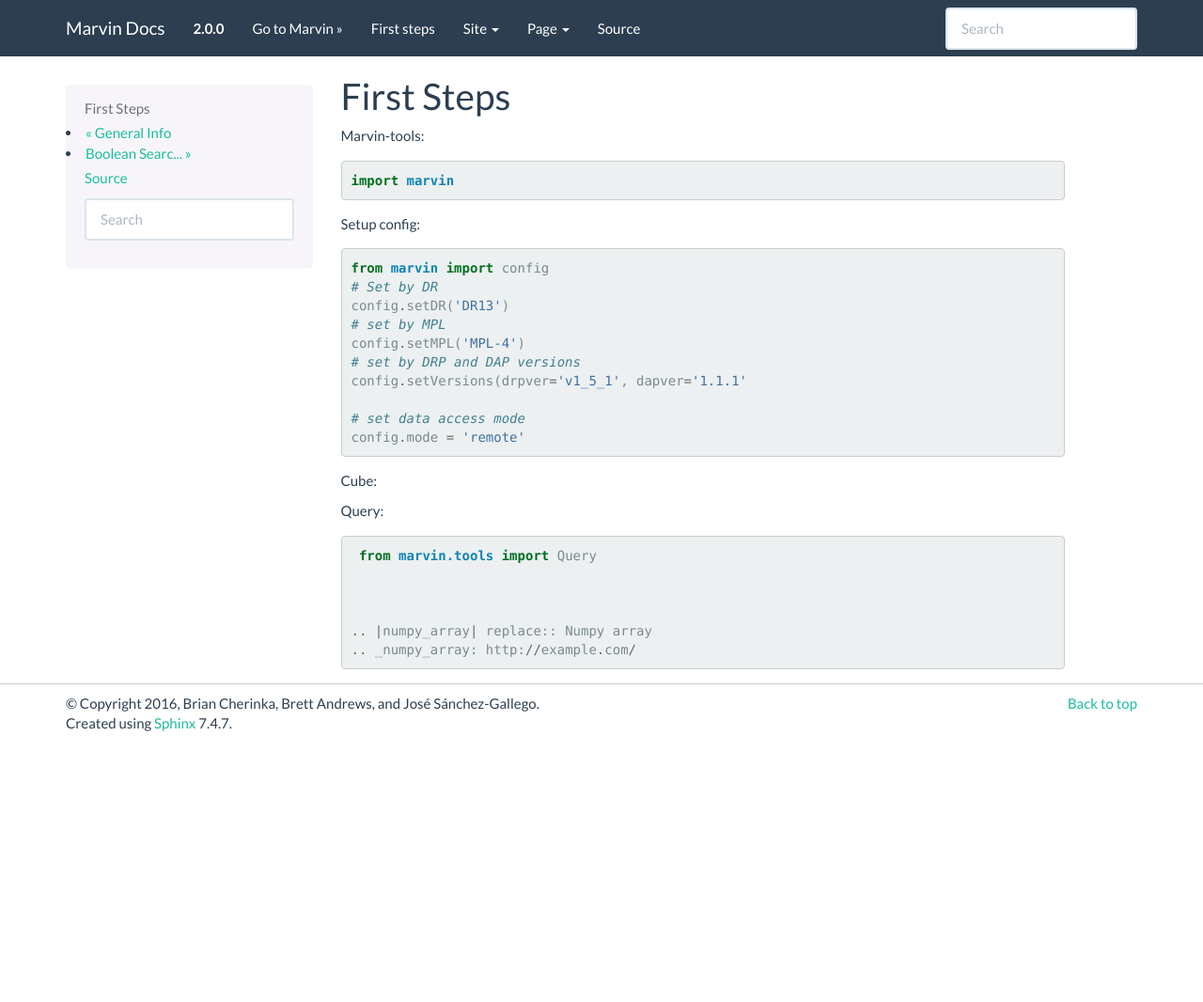
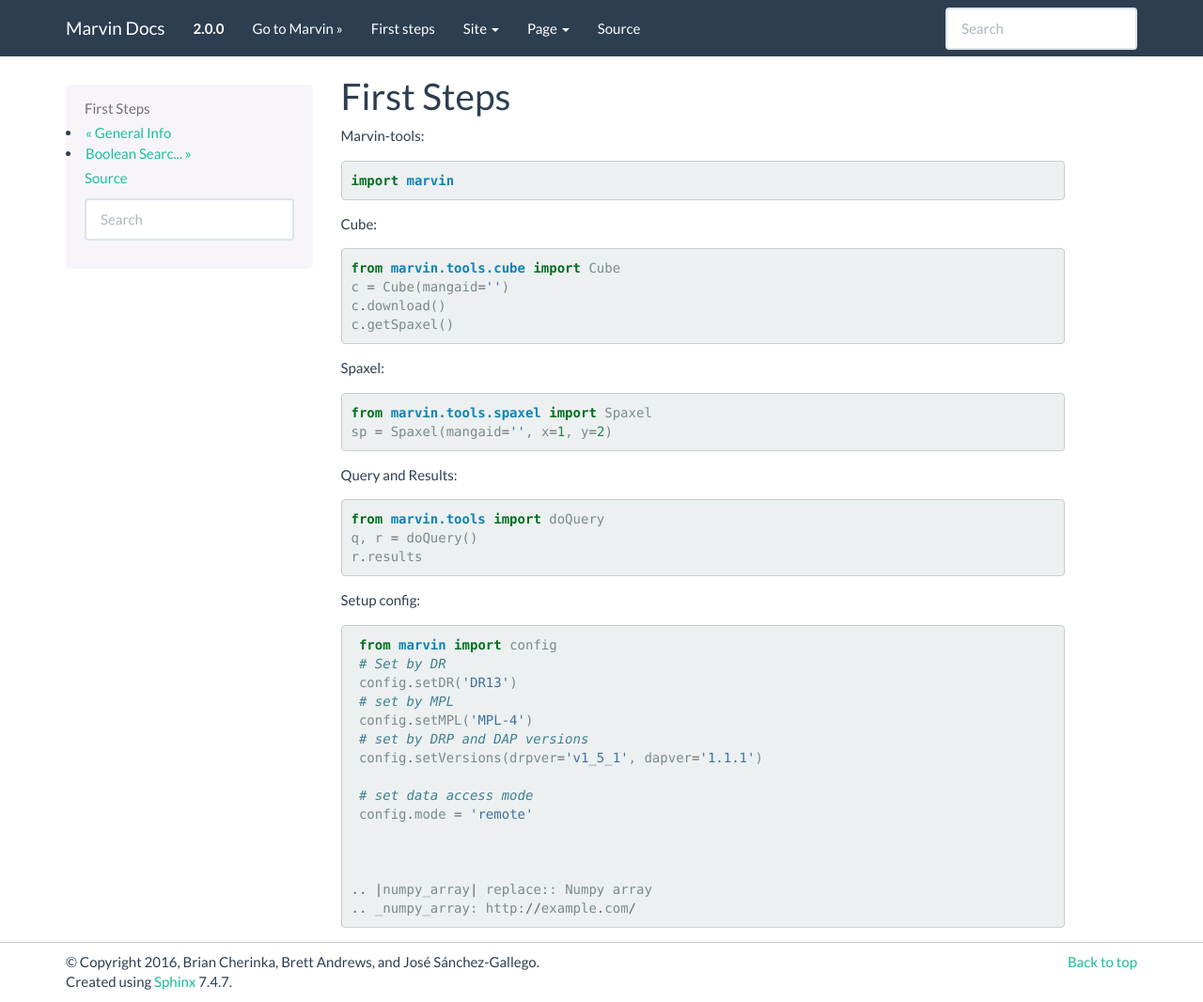
Before and after one commit to sdss/marvin, a Sphinx documentation site: the page built from docs/sphinx/first-steps.rst, in a window 1280 px wide and 1066 px high. Shown: the whole window at 94% size. Built offline with Sphinx 7.4.7, drawn with Linux system fonts in a browser that asks for light colours; pages that are not in the unit, such as notebooks, are missing from menus.

Commit message:
Partially added First Steps with Cube and Spaxel

```diff
--- a/docs/sphinx/data-access-modes.rst
+++ b/docs/sphinx/data-access-modes.rst
@@ -31,6 +31,7 @@
 In Auto mode, Marvin first tries `Local Mode`_, but if that attempt fails, it
 automatically switches to `Remote Mode`_ .
 
+.. _mode-decision-tree:
 
 Mode Decision Tree
 ------------------
--- a/docs/sphinx/first-steps.rst
+++ b/docs/sphinx/first-steps.rst
@@ -5,6 +5,27 @@
 Marvin-tools::
 
     import marvin
+
+Cube::
+
+    from marvin.tools.cube import Cube
+    c = Cube(mangaid='')
+    c.download()
+    c.getSpaxel()
+
+Spaxel::
+
+    from marvin.tools.spaxel import Spaxel
+    sp = Spaxel(mangaid='', x=1, y=2)
+
+
+Query and Results::
+
+    from marvin.tools import doQuery
+    q, r = doQuery()
+    r.results
+
+
 
 Setup config::
 
@@ -14,15 +35,7 @@
     # set by MPL
     config.setMPL('MPL-4')
     # set by DRP and DAP versions
-    config.setVersions(drpver='v1_5_1', dapver='1.1.1'
+    config.setVersions(drpver='v1_5_1', dapver='1.1.1')
 
     # set data access mode
     config.mode = 'remote'
-
-Cube::
-
-
-
-Query::
-
-    from marvin.tools import Query
```
